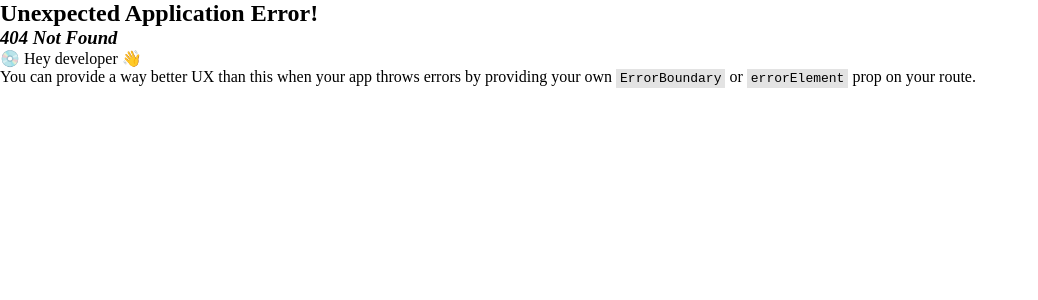
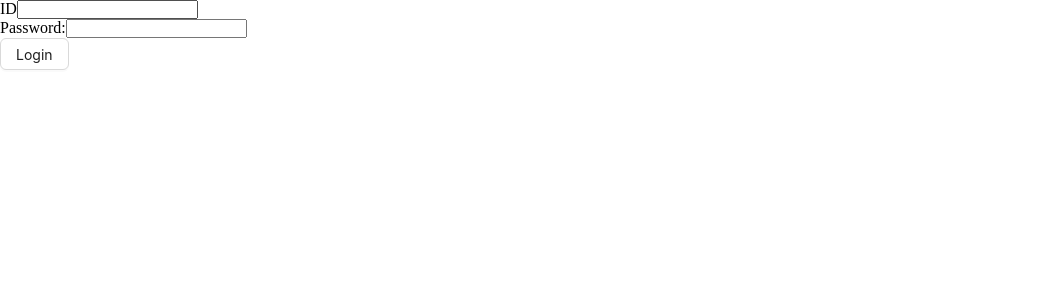
Before and after one commit to mdyeasinhn/University-Management-APP, a React (Vite) app: page /login in a window 1280 px wide. Before the commit this address had no page. Shown: the top 300 px of the page, without its empty margins (0-1038 px from the left). Built offline with nearby package versions, Linux system fonts and the light colour scheme.

Commit message:
Basic Login form and useLoginMutaion

```diff
--- /dev/null
+++ b/src/pages/Login.tsx
@@ -0,0 +1,35 @@
+
+import { Button } from 'antd';
+import { useForm } from 'react-hook-form';
+import { useLoginMutation } from '../redux/features/auth/authApi';
+
+const Login = () => {
+    const {register, handleSubmit} =useForm();
+
+    const [login, {data, error}] =useLoginMutation();
+
+    console.log("data =>", data)
+    console.log("error =>", error)
+    const onsubmit = (data) =>{
+        const userInfo ={
+            id : data.id,
+            password : data.password
+        };
+        login(userInfo)
+    }
+    return (
+        <form onSubmit={handleSubmit(onsubmit)}>
+            <div>
+                <label htmlFor="id">ID</label>
+                <input type="text" id='id' {...register('id')} />
+            </div>
+            <div>
+                <label htmlFor="password">Password:</label>
+                <input type="text" id='password' {...register('password')}/>
+            </div>
+            <Button htmlType='submit'>Login</Button>
+        </form>
+    );
+};
+
+export default Login;
--- /dev/null
+++ b/src/pages/Register.tsx
@@ -0,0 +1,10 @@
+
+
+const Register = () => {
+    return (
+        <div>
+        </div>
+    );
+};
+
+export default Register;
```
Also changed, not shown: src/routes/routes.tsx (+12 -0 lines).
